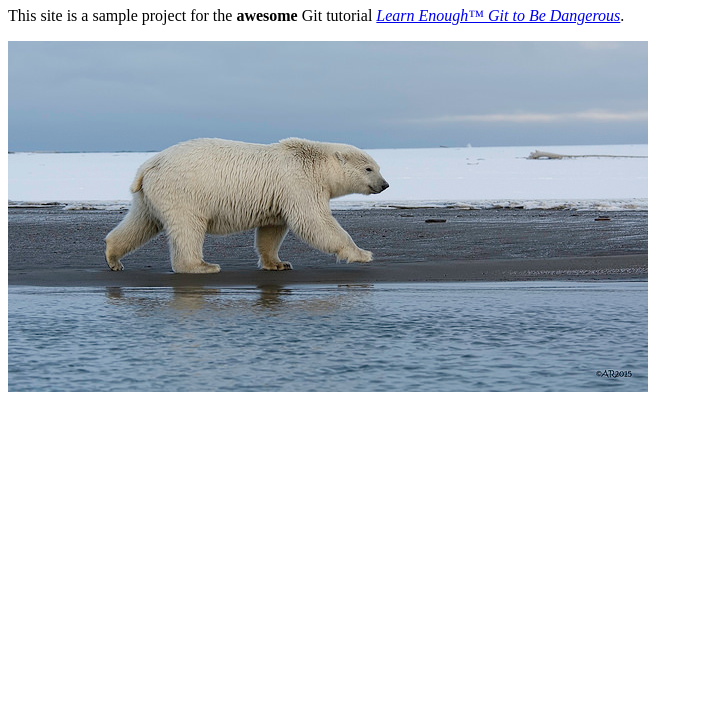
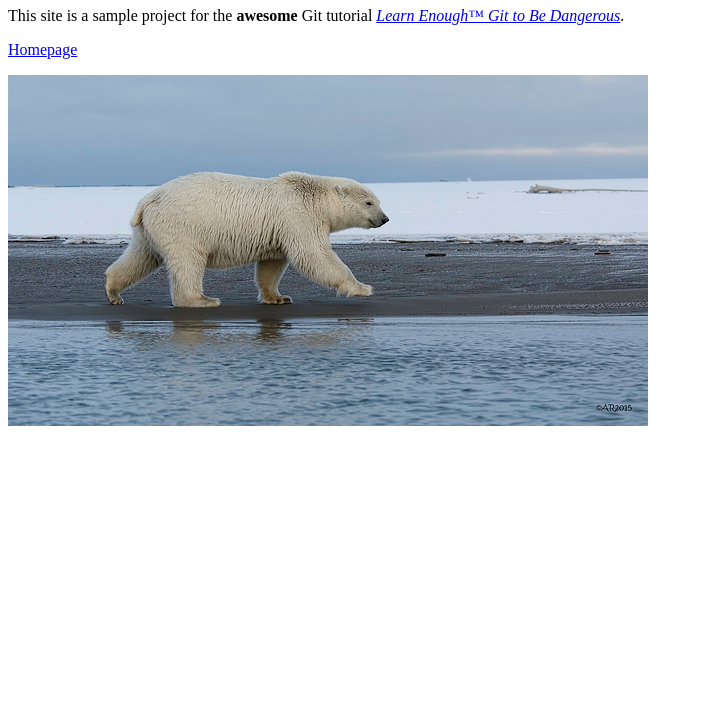
Before and after one commit to elliefichtelman/website, a plain HTML site: page about.html in a window 1280 px wide. Shown: the part 73-800 px from the top of the page, without its empty margins (0-703 px from the left). Drawn offline with Linux system fonts and the light colour scheme.

Commit message:
Add a link on about page to index.html

```diff
--- a/about.html
+++ b/about.html
@@ -9,6 +9,9 @@
     <p>
       This site is a sample project for the <strong>awesome</strong> Git tutorial <a href="http://learnenough.com/git-tutorial"><em>Learn Enough™ Git to Be Dangerous</em></a>.
     </p>
+    <p>
+      <a href="index.html">Homepage</a>
+    </p>
     <a href="https://www.flickr.com/photos/puliarfanita/22959238329"><img src="images/polar_bear.jpg" alt="Polar bear"></a>
   </body>
 </html>
```
